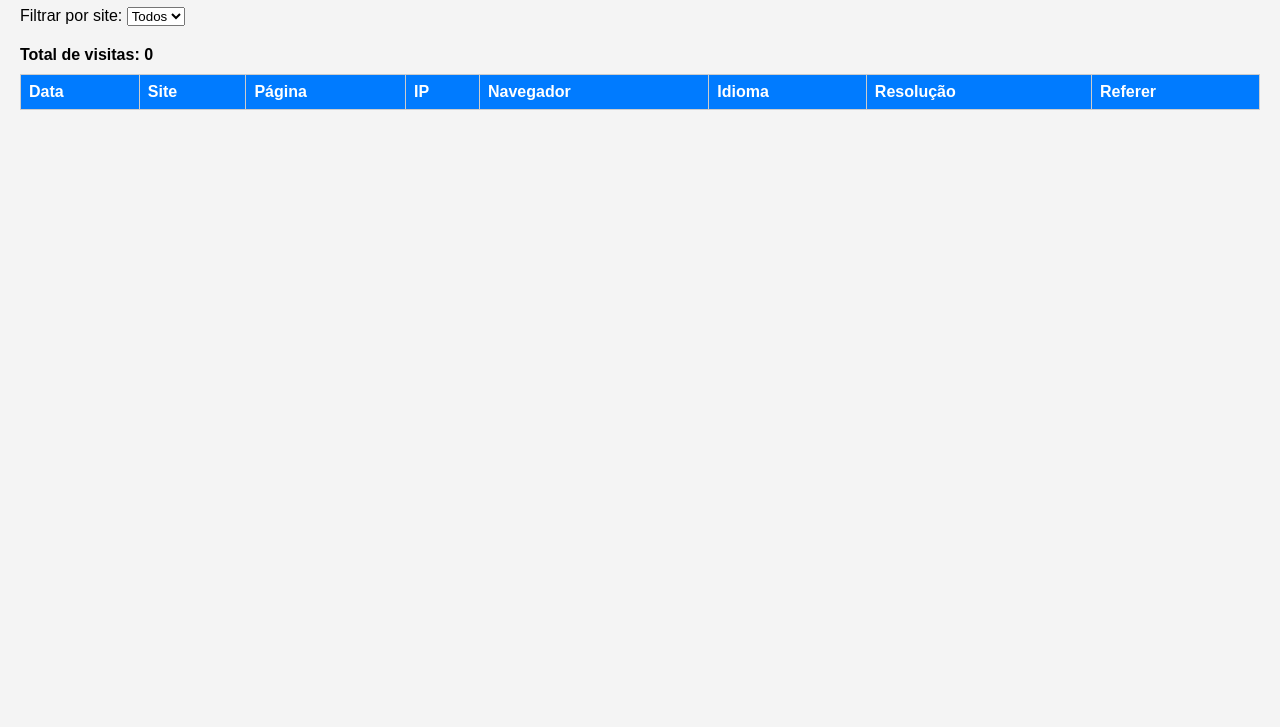
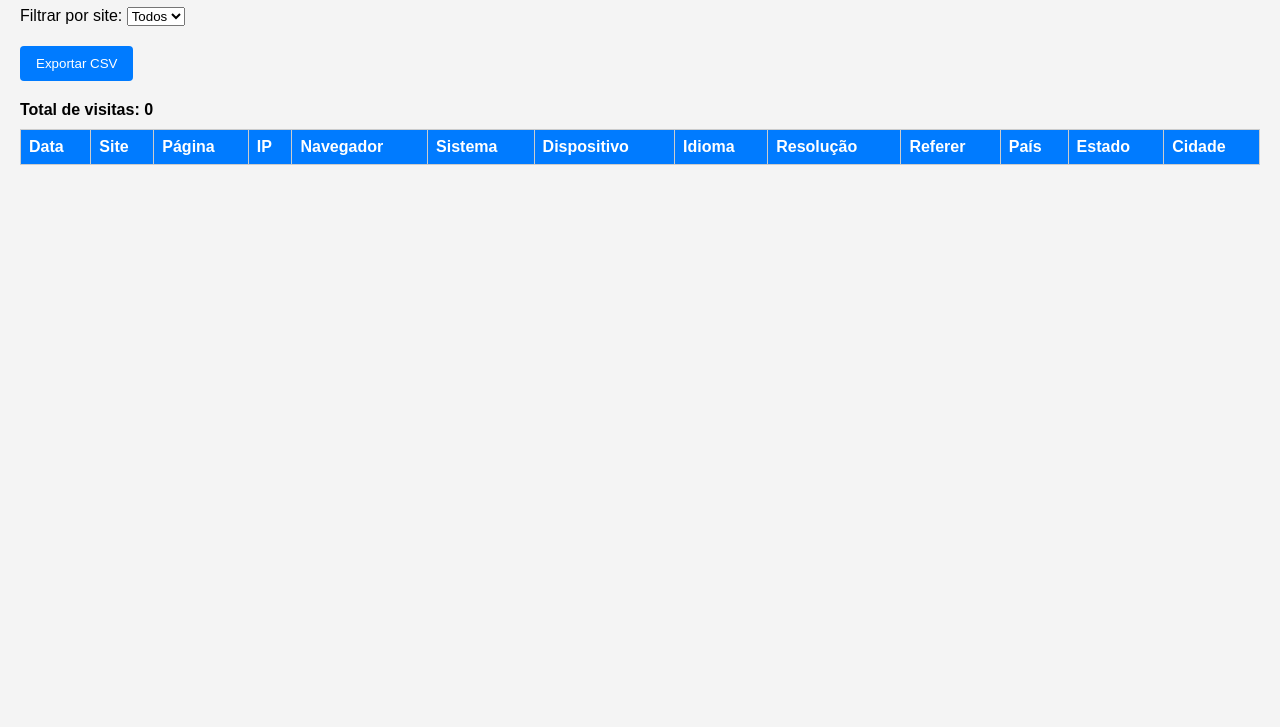
Before and after one commit to ZTRCOMPANY1/rastreador, a website: page public/painel.html in a window 1280 px wide. Shown: the part 73-800 px from the top of the page. Drawn offline with Linux system fonts and the light colour scheme; no server answers.

Commit message:
painel atualizado com as novas colunas

```diff
--- a/public/painel.html
+++ b/public/painel.html
@@ -37,6 +37,21 @@
       margin: 10px 0;
       font-weight: bold;
     }
+    .botoes {
+      margin: 20px 0;
+    }
+    button {
+      padding: 10px 16px;
+      background: #007bff;
+      border: none;
+      color: white;
+      border-radius: 4px;
+      cursor: pointer;
+      margin-right: 10px;
+    }
+    button:hover {
+      background: #0056b3;
+    }
   </style>
 </head>
 <body>
@@ -49,6 +64,10 @@
     </select>
   </div>
 
+  <div class="botoes">
+    <button onclick="exportarCSV()">Exportar CSV</button>
+  </div>
+
   <div class="contador" id="contador">Total de visitas: 0</div>
 
   <table>
@@ -59,18 +78,26 @@
         <th>Página</th>
         <th>IP</th>
         <th>Navegador</th>
+        <th>Sistema</th>
+        <th>Dispositivo</th>
         <th>Idioma</th>
         <th>Resolução</th>
         <th>Referer</th>
+        <th>País</th>
+        <th>Estado</th>
+        <th>Cidade</th>
       </tr>
     </thead>
     <tbody id="tabelaVisitas"></tbody>
   </table>
 
   <script>
+    let visitasGlobal = [];
+
     async function carregarVisitas() {
       const resp = await fetch("/visitas");
       const visitas = await resp.json();
+      visitasGlobal = visitas.reverse();
 
       const tabela = document.getElementById("tabelaVisitas");
       const filtro = document.getElementById("siteFiltro");
@@ -78,12 +105,9 @@
 
       const sitesUnicos = new Set();
 
-      // Limpa
       tabela.innerHTML = "";
 
-      visitas.reverse(); // Mostrar últimas visitas no topo
-
-      visitas.forEach(visita => {
+      visitasGlobal.forEach(visita => {
         sitesUnicos.add(visita.site || "desconhecido");
 
         const tr = document.createElement("tr");
@@ -93,17 +117,22 @@
           <td>${visita.pagina}</td>
           <td>${visita.ip}</td>
           <td>${visita.navegador}</td>
+          <td>${visita.sistema}</td>
+          <td>${visita.dispositivo}</td>
           <td>${visita.idioma}</td>
           <td>${visita.resolucao}</td>
           <td>${visita.referer}</td>
+          <td>${visita.pais}</td>
+          <td>${visita.estado}</td>
+          <td>${visita.cidade}</td>
         `;
         tr.dataset.site = visita.site;
         tabela.appendChild(tr);
       });
 
-      contador.innerText = `Total de visitas: ${visitas.length}`;
+      contador.innerText = `Total de visitas: ${visitasGlobal.length}`;
 
-      // Preenche o filtro
+      // Preenche o filtro de sites
       filtro.innerHTML = `<option value="">Todos</option>`;
       Array.from(sitesUnicos).sort().forEach(site => {
         const option = document.createElement("option");
@@ -120,6 +149,41 @@
       });
     }
 
+    function exportarCSV() {
+      if (visitasGlobal.length === 0) return alert("Nenhuma visita para exportar.");
+
+      const cabecalho = [
+        "Data", "Site", "Página", "IP", "Navegador", "Sistema", "Dispositivo",
+        "Idioma", "Resolução", "Referer", "País", "Estado", "Cidade"
+      ];
+
+      const linhas = visitasGlobal.map(v => [
+        new Date(v.dataHora).toLocaleString(),
+        v.site,
+        v.pagina,
+        v.ip,
+        v.navegador,
+        v.sistema,
+        v.dispositivo,
+        v.idioma,
+        v.resolucao,
+        v.referer,
+        v.pais,
+        v.estado,
+        v.cidade
+      ]);
+
+      const csv = [cabecalho, ...linhas]
+        .map(linha => linha.map(item => `"${(item || "").toString().replace(/"/g, '""')}"`).join(","))
+        .join("\n");
+
+      const blob = new Blob([csv], { type: "text/csv;charset=utf-8;" });
+      const link = document.createElement("a");
+      link.href = URL.createObjectURL(blob);
+      link.download = "visitas.csv";
+      link.click();
+    }
+
     carregarVisitas();
   </script>
 </body>
```
